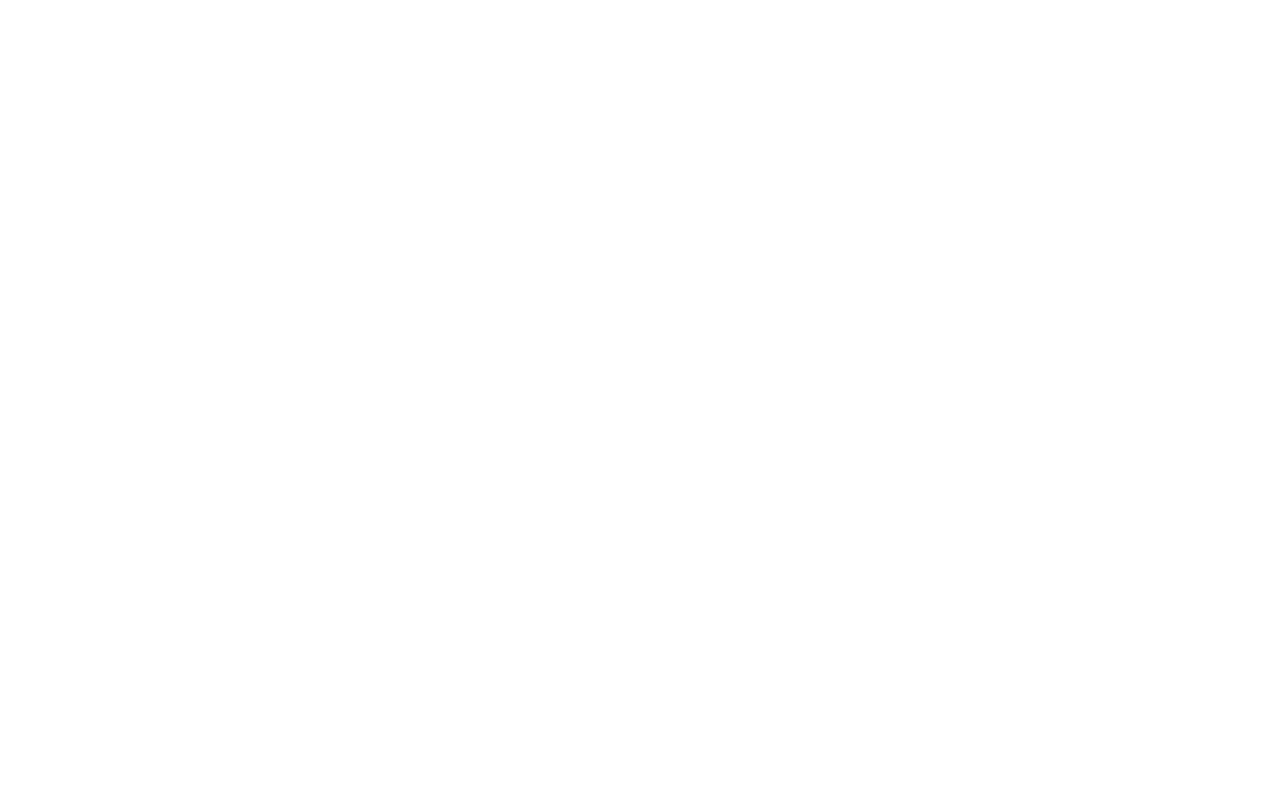
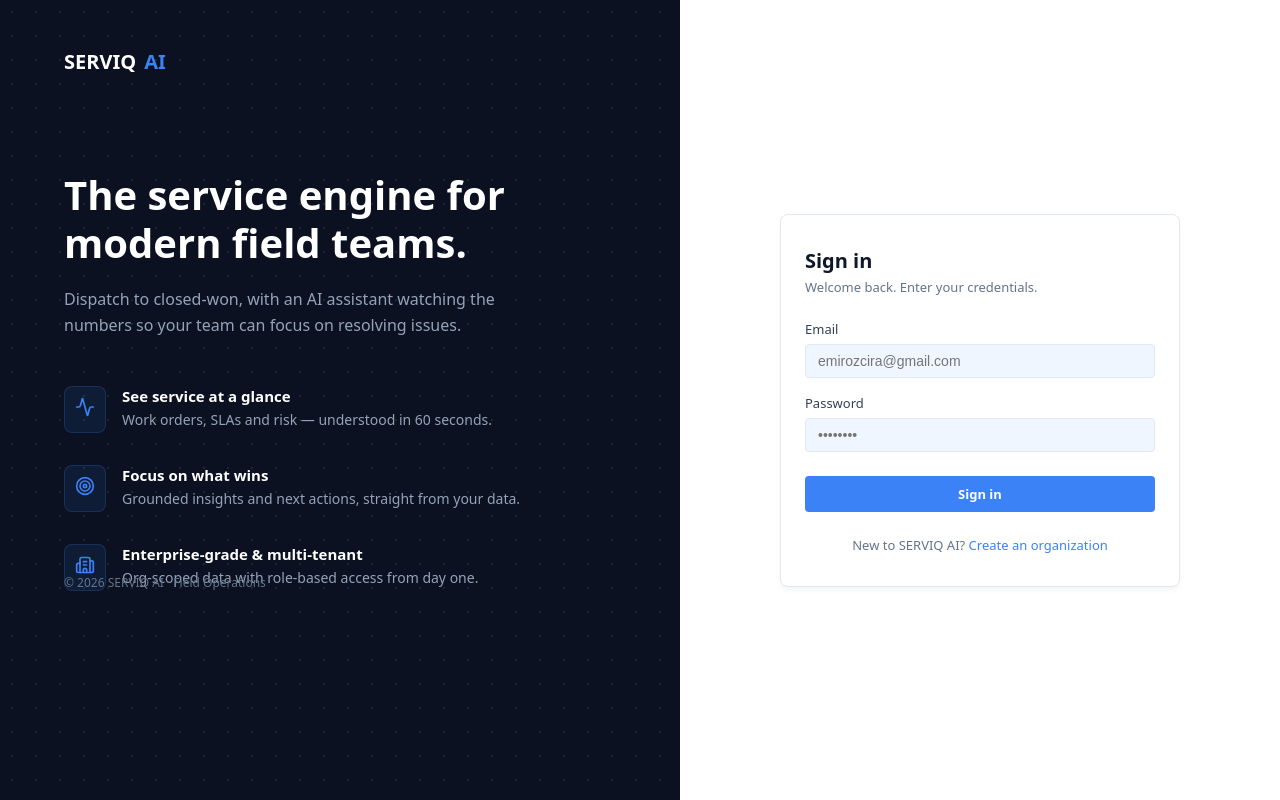
Before and after one commit to otcstcemrozcr/SERVIQ, a Next.js app in the folder apps/web/: page / in a window 1280 px wide. Before the commit this address had no page. Built offline with nearby package versions, Linux system fonts and the light colour scheme.

Commit message:
feat(auth): add split-screen login page matching OpenCRM design

```diff
--- a/apps/web/app/page.tsx
+++ b/apps/web/app/page.tsx
@@ -1,5 +1,159 @@
-import { redirect } from "next/navigation";
+"use client";
 
-export default function HomePage() {
-  redirect("/serviq");
+import { useState, type FormEvent } from "react";
+import { useRouter } from "next/navigation";
+import { Button, TextInput } from "@/components/ui";
+import { Activity, Target, Building2 } from "lucide-react";
+
+export default function LoginPage() {
+  const router = useRouter();
+  const [email, setEmail] = useState("");
+  const [password, setPassword] = useState("");
+  const [loading, setLoading] = useState(false);
+
+  function handleLogin(e: FormEvent) {
+    e.preventDefault();
+    setLoading(true);
+    // Simulate login delay
+    setTimeout(() => {
+      router.push("/serviq");
+    }, 600);
+  }
+
+  return (
+    <div style={{ display: "flex", minHeight: "100vh", fontFamily: "system-ui, -apple-system, sans-serif" }}>
+      {/* Left Side: Dark Info Panel */}
+      <div
+        style={{
+          flex: 1,
+          background: "#0b1120",
+          color: "#fff",
+          position: "relative",
+          overflow: "hidden",
+          display: "flex",
+          flexDirection: "column",
+          padding: "48px 64px"
+        }}
+      >
+        {/* Subtle dot pattern background */}
+        <div style={{
+          position: "absolute",
+          inset: 0,
+          opacity: 0.1,
+          backgroundImage: "radial-gradient(#cbd5e1 1px, transparent 1px)",
+          backgroundSize: "24px 24px"
+        }} />
+
+        <div style={{ position: "relative", zIndex: 10 }}>
+          <h1 style={{ fontSize: 20, fontWeight: 700, margin: 0, display: "flex", alignItems: "center", gap: 8 }}>
+            SERVIQ <span style={{ color: "#3b82f6" }}>AI</span>
+          </h1>
+
+          <div style={{ marginTop: "12vh", maxWidth: 480 }}>
+            <h2 style={{ fontSize: 40, fontWeight: 700, lineHeight: 1.2, margin: "0 0 20px 0" }}>
+              The service engine for modern field teams.
+            </h2>
+            <p style={{ fontSize: 16, color: "#94a3b8", lineHeight: 1.6, margin: "0 0 48px 0" }}>
+              Dispatch to closed-won, with an AI assistant watching the numbers so your team can focus on resolving issues.
+            </p>
+
+            <div style={{ display: "grid", gap: 32 }}>
+              <div style={{ display: "flex", gap: 16, alignItems: "flex-start" }}>
+                <div style={{ background: "rgba(59, 130, 246, 0.1)", border: "1px solid rgba(59, 130, 246, 0.2)", padding: 10, borderRadius: 8 }}>
+                  <Activity size={20} color="#3b82f6" />
+                </div>
+                <div>
+                  <div style={{ fontWeight: 600, fontSize: 15, marginBottom: 4 }}>See service at a glance</div>
+                  <div style={{ color: "#94a3b8", fontSize: 14 }}>Work orders, SLAs and risk — understood in 60 seconds.</div>
+                </div>
+              </div>
+
+              <div style={{ display: "flex", gap: 16, alignItems: "flex-start" }}>
+                <div style={{ background: "rgba(59, 130, 246, 0.1)", border: "1px solid rgba(59, 130, 246, 0.2)", padding: 10, borderRadius: 8 }}>
+                  <Target size={20} color="#3b82f6" />
+                </div>
+                <div>
+                  <div style={{ fontWeight: 600, fontSize: 15, marginBottom: 4 }}>Focus on what wins</div>
+                  <div style={{ color: "#94a3b8", fontSize: 14 }}>Grounded insights and next actions, straight from your data.</div>
+                </div>
+              </div>
+
+              <div style={{ display: "flex", gap: 16, alignItems: "flex-start" }}>
+                <div style={{ background: "rgba(59, 130, 246, 0.1)", border: "1px solid rgba(59, 130, 246, 0.2)", padding: 10, borderRadius: 8 }}>
+                  <Building2 size={20} color="#3b82f6" />
+                </div>
+                <div>
+                  <div style={{ fontWeight: 600, fontSize: 15, marginBottom: 4 }}>Enterprise-grade & multi-tenant</div>
+                  <div style={{ color: "#94a3b8", fontSize: 14 }}>Org-scoped data with role-based access from day one.</div>
+                </div>
+              </div>
+            </div>
+          </div>
+
+          <div style={{ position: "absolute", bottom: 0, left: 0, fontSize: 12, color: "#64748b" }}>
+            &copy; 2026 SERVIQ AI · Field Operations
+          </div>
+        </div>
+      </div>
+
+      {/* Right Side: Login Form */}
+      <div style={{ flex: 1, background: "#ffffff", display: "flex", alignItems: "center", justifyContent: "center", padding: 24 }}>
+        <div style={{ width: "100%", maxWidth: 400 }}>
+          <div style={{ border: "1px solid #e2e8f0", borderRadius: 8, padding: "32px 24px", background: "#fff", boxShadow: "0 4px 6px -1px rgba(0, 0, 0, 0.05)" }}>
+            <h2 style={{ fontSize: 20, fontWeight: 700, color: "#0f172a", margin: "0 0 4px 0" }}>Sign in</h2>
+            <p style={{ fontSize: 13, color: "#64748b", margin: "0 0 24px 0" }}>Welcome back. Enter your credentials.</p>
+
+            <form onSubmit={handleLogin} style={{ display: "flex", flexDirection: "column", gap: 16 }}>
+              <div>
+                <label style={{ display: "block", fontSize: 13, fontWeight: 500, color: "#334155", marginBottom: 6 }}>Email</label>
+                <TextInput
+                  type="email"
+                  required
+                  value={email}
+                  onChange={(e) => setEmail(e.target.value)}
+                  placeholder="emirozcira@gmail.com"
+                  style={{ width: "100%", background: "#eff6ff" }}
+                />
+              </div>
+              <div>
+                <label style={{ display: "block", fontSize: 13, fontWeight: 500, color: "#334155", marginBottom: 6 }}>Password</label>
+                <TextInput
+                  type="password"
+                  required
+                  value={password}
+                  onChange={(e) => setPassword(e.target.value)}
+                  placeholder="••••••••"
+                  style={{ width: "100%", background: "#eff6ff" }}
+                />
+              </div>
+
+              <Button type="submit" variant="primary" style={{ width: "100%", marginTop: 8 }} disabled={loading}>
+                {loading ? "Signing in..." : "Sign in"}
+              </Button>
+            </form>
+
+            <div style={{ marginTop: 24, textAlign: "center", fontSize: 13, color: "#64748b" }}>
+              New to SERVIQ AI? <a href="#" style={{ color: "#3b82f6", textDecoration: "none" }}>Create an organization</a>
+            </div>
+          </div>
+        </div>
+      </div>
+
+      <style jsx>{`
+        @media (max-width: 900px) {
+          div[style*="minHeight"] {
+            flex-direction: column;
+          }
+          div[style*="flex: 1"] {
+            flex: none;
+            width: 100%;
+          }
+          div[style*="background: #0b1120"] {
+            padding: 32px 24px;
+            min-height: 400px;
+          }
+        }
+      `}</style>
+    </div>
+  );
 }
```
